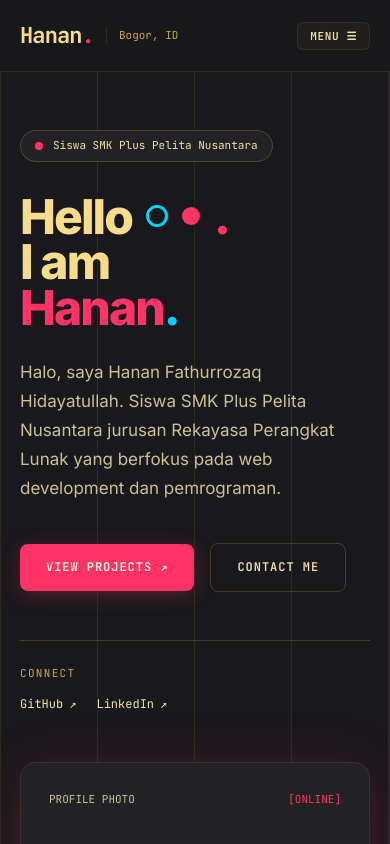
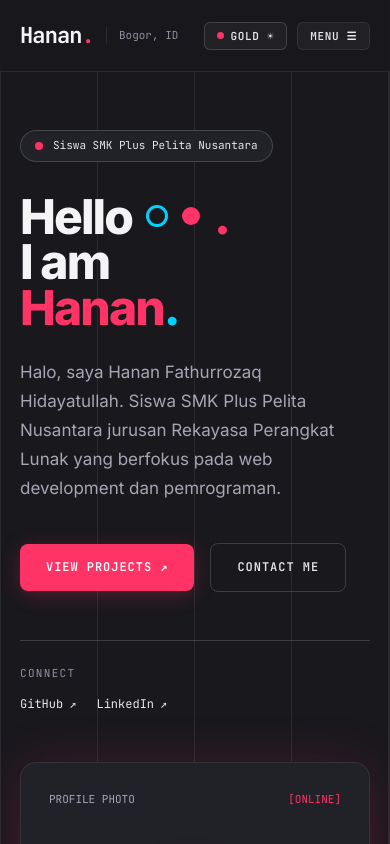
Before and after one commit to Hanan-FH/portofolio, a React (Vite) app: page / in a window 390 px wide. Shown: the top 844 px of the page. Built offline with nearby package versions, Linux system fonts and the light colour scheme.

Commit message:
feat(theme): implement dual-theme system (Lifted Obsidian Dark & Professional Warm Gold Light with obsidian ink text)

```diff
--- a/src/App.css
+++ b/src/App.css
@@ -62,7 +62,7 @@
 .marginal-left .line {
   width: 32px;
   height: 1px;
-  background-color: rgba(226, 176, 74, 0.3);
+  background-color: var(--line-marginal);
 }
 
 .marginal-right {
@@ -108,7 +108,7 @@
   right: 0;
   height: 72px;
   z-index: 50;
-  background-color: rgba(25, 24, 28, 0.88);
+  background-color: var(--bg-header);
   backdrop-filter: blur(12px);
   border-bottom: 1px solid var(--border-subtle);
   transition: all 0.3s ease;
@@ -183,9 +183,47 @@ body.scroll-locked {
   height: 100% !important;
 }
 
+
+.header-actions {
+  display: flex;
+  align-items: center;
+  gap: 10px;
+}
+
+.theme-toggle {
+  display: inline-flex;
+  align-items: center;
+  gap: 7px;
+  background: var(--bg-subtle-fill);
+  border: 1px solid var(--border-strong);
+  border-radius: 6px;
+  color: var(--text-primary);
+  padding: 6px 12px;
+  font-family: var(--font-mono);
+  font-size: 11px;
+  letter-spacing: 0.06em;
+  font-weight: 600;
+  text-transform: uppercase;
+  cursor: pointer;
+  transition: all 0.2s ease;
+}
+
+.theme-toggle:hover {
+  border-color: var(--accent);
+  color: var(--accent);
+}
+
+.theme-toggle-dot {
+  width: 7px;
+  height: 7px;
+  border-radius: 50%;
+  background-color: var(--accent);
+  display: inline-block;
+}
+
 .mobile-toggle {
   display: none;
-  background: rgba(226, 176, 74, 0.05);
+  background: var(--bg-subtle-fill);
   border: 1px solid var(--border-subtle);
   border-radius: 6px;
   color: var(--text-primary);
@@ -207,7 +245,45 @@ body.scroll-locked {
   .nav-menu {
     display: none;
   }
-  .mobile-toggle {
+
+.header-actions {
+  display: flex;
+  align-items: center;
+  gap: 10px;
+}
+
+.theme-toggle {
+  display: inline-flex;
+  align-items: center;
+  gap: 7px;
+  background: var(--bg-subtle-fill);
+  border: 1px solid var(--border-strong);
+  border-radius: 6px;
+  color: var(--text-primary);
+  padding: 6px 12px;
+  font-family: var(--font-mono);
+  font-size: 11px;
+  letter-spacing: 0.06em;
+  font-weight: 600;
+  text-transform: uppercase;
+  cursor: pointer;
+  transition: all 0.2s ease;
+}
+
+.theme-toggle:hover {
+  border-color: var(--accent);
+  color: var(--accent);
+}
+
+.theme-toggle-dot {
+  width: 7px;
+  height: 7px;
+  border-radius: 50%;
+  background-color: var(--accent);
+  display: inline-block;
+}
+
+.mobile-toggle {
     display: block;
   }
 }
@@ -230,7 +306,7 @@ body.scroll-locked {
   right: 0;
   bottom: 0;
   height: calc(100dvh - 72px);
-  background-color: rgba(25, 24, 28, 0.98);
+  background-color: var(--bg-drawer);
   backdrop-filter: blur(20px);
   -webkit-backdrop-filter: blur(20px);
   z-index: 45;
@@ -489,7 +565,7 @@ section {
   width: 22px;
   height: 22px;
   border-radius: 50%;
-  border: 3px solid #00d2ff;
+  border: 3px solid var(--accent-cyan);
   display: inline-block;
 }
 
@@ -564,7 +640,7 @@ section {
 
 .btn-secondary:hover {
   border-color: var(--accent);
-  background-color: rgba(226, 176, 74, 0.05);
+  background-color: var(--bg-subtle-fill);
   transform: translateY(-2px);
 }
 
@@ -613,7 +689,7 @@ section {
   background-color: var(--bg-surface);
   border: 1px solid var(--border-subtle);
   border-radius: 16px;
-  box-shadow: 0 0 50px var(--accent-glow), 0 20px 40px -15px rgba(255, 51, 102, 0.2);
+  box-shadow: var(--shadow-profile);
   padding: 28px;
   display: flex;
   flex-direction: column;
@@ -803,7 +879,7 @@ section {
 .expertise-card:hover {
   border-color: var(--border-hover);
   transform: translateY(-3px);
-  box-shadow: 0 10px 30px rgba(0, 0, 0, 0.3);
+  box-shadow: var(--shadow-card);
 }
 
 .expertise-num {
@@ -874,7 +950,7 @@ section {
 
 .skill-card:hover {
   border-color: var(--accent);
-  box-shadow: 0 8px 24px rgba(0, 0, 0, 0.4);
+  box-shadow: var(--shadow-card);
   transform: translateY(-4px);
 }
 
@@ -987,7 +1063,7 @@ section {
 
 .project-block:hover {
   border-color: var(--border-hover);
-  box-shadow: 0 10px 30px rgba(0, 0, 0, 0.3);
+  box-shadow: var(--shadow-card);
   transform: translateY(-2px);
 }
 
@@ -1002,8 +1078,8 @@ section {
   width: 64px;
   height: 64px;
   border-radius: 10px;
-  background-color: rgba(226, 176, 74, 0.05);
-  border: 1px solid rgba(226, 176, 74, 0.14);
+  background-color: var(--bg-subtle-fill);
+  border: 1px solid var(--border-strong);
   display: flex;
   align-items: center;
   justify-content: center;
@@ -1041,7 +1117,7 @@ section {
   position: absolute;
   bottom: 4px;
   left: 4px;
-  background: rgba(0, 0, 0, 0.8);
+  background: var(--bg-badge-overlay);
   backdrop-filter: blur(4px);
   padding: 1px 5px;
   border-radius: 4px;
@@ -1049,7 +1125,7 @@ section {
   font-size: 9px;
   font-weight: 700;
   color: var(--accent);
-  border: 1px solid rgba(226, 176, 74, 0.16);
+  border: 1px solid var(--border-strong);
 }
 
 .project-info {
@@ -1189,7 +1265,7 @@ section {
 
 .cert-card:hover {
   border-color: var(--border-hover);
-  box-shadow: 0 8px 24px rgba(0, 0, 0, 0.3);
+  box-shadow: var(--shadow-card);
   transform: translateY(-2px);
 }
 
@@ -1365,21 +1441,21 @@ section {
 }
 
 .alert-success {
-  background-color: rgba(16, 185, 129, 0.1);
-  border: 1px solid rgba(16, 185, 129, 0.3);
-  color: #34d399;
+  background-color: var(--alert-success-bg);
+  border: 1px solid var(--alert-success-border);
+  color: var(--alert-success-text);
 }
 
 .alert-error {
-  background-color: rgba(239, 68, 68, 0.1);
-  border: 1px solid rgba(239, 68, 68, 0.3);
-  color: #f87171;
+  background-color: var(--alert-error-bg);
+  border: 1px solid var(--alert-error-border);
+  color: var(--alert-error-text);
 }
 
 .alert-warning {
-  background-color: rgba(245, 158, 11, 0.1);
-  border: 1px solid rgba(245, 158, 11, 0.3);
-  color: #fbbf24;
+  background-color: var(--alert-warning-bg);
+  border: 1px solid var(--alert-warning-border);
+  color: var(--alert-warning-text);
 }
 
 /* ==============================================================================
@@ -1417,7 +1493,7 @@ footer {
 .modal-overlay {
   position: fixed;
   inset: 0;
-  background-color: rgba(0, 0, 0, 0.85);
+  background-color: var(--bg-modal-overlay);
   backdrop-filter: blur(8px);
   z-index: 100;
   display: flex;
--- a/src/App.tsx
+++ b/src/App.tsx
@@ -6,6 +6,29 @@ const CURRENT_YEAR = new Date().getFullYear();
 
 export function App() {
   const { personal, social, about, skills, education, projects, certificates, contact } = portfolioData;
+
+  const [theme, setTheme] = useState<'dark' | 'light'>(() => {
+    if (typeof window !== 'undefined') {
+      const saved = window.localStorage.getItem('portfolio-theme');
+      if (saved === 'light' || saved === 'dark') {
+        return saved;
+      }
+    }
+    return 'dark';
+  });
+
+  useEffect(() => {
+    document.documentElement.setAttribute('data-theme', theme);
+    try {
+      window.localStorage.setItem('portfolio-theme', theme);
+    } catch {
+      // Ignore storage write errors in restricted browsing modes
+    }
+  }, [theme]);
+
+  const toggleTheme = () => {
+    setTheme((prev) => (prev === 'dark' ? 'light' : 'dark'));
+  };
 
   const [isMobileMenuOpen, setIsMobileMenuOpen] = useState(false);
   const [selectedProject, setSelectedProject] = useState<Project | null>(null);
@@ -167,6 +190,18 @@ export function App() {
             <a href="#contact" className="nav-link">Contact</a>
           </nav>
 
+          <div className="header-actions">
+            <button
+              type="button"
+              className="theme-toggle"
+              onClick={toggleTheme}
+              aria-label={theme === 'dark' ? 'Switch to Professional Gold (Light) theme' : 'Switch to Lifted Obsidian (Dark) theme'}
+              title={theme === 'dark' ? 'Switch to Gold Theme' : 'Switch to Dark Theme'}
+            >
+              <span className="theme-toggle-dot" aria-hidden="true" />
+              <span>{theme === 'dark' ? 'GOLD ☀' : 'DARK ☾'}</span>
+            </button>
+
             <button
               type="button"
               className="mobile-toggle"
@@ -176,6 +211,7 @@ export function App() {
             >
               {isMobileMenuOpen ? 'CLOSE ✕' : 'MENU ☰'}
             </button>
+          </div>
         </div>
 
         {/* Minimalist Developer Mobile Drawer */}
@@ -266,7 +302,7 @@ export function App() {
               </div>
               <div>I am</div>
               <div className="text-accent">
-                Hanan<span style={{ color: '#00d2ff' }}>.</span>
+                Hanan<span style={{ color: 'var(--accent-cyan)' }}>.</span>
               </div>
             </div>
 
--- a/src/index.css
+++ b/src/index.css
@@ -1,51 +1,145 @@
-:root {
+/* ==============================================================================
+   DUAL-THEME DESIGN TOKENS — Editorial Portfolio System
+   1. Dark Theme ("Lifted Obsidian"): Softened dark charcoal canvas with crisp
+      light typography.
+   2. Light Theme ("Professional Warm Gold"): Multi-layered editorial gold/yellow
+      canvas with deep obsidian/charcoal ink typography.
+   ============================================================================== */
+
+:root,
+[data-theme="dark"] {
   /* ---------------------------------------------------------------------------
-     SURFACES — warm charcoal (lifted from pure black for a softer canvas)
+     DARK THEME SURFACES — Lifted Obsidian (lighter than pure black, still dark)
      --------------------------------------------------------------------------- */
-  --bg-primary: #19181c;
-  --bg-surface: #222126;
-  --bg-elevated: #1d1c20;
-  --bg-footer: #141316;
-  --bg-card: rgba(226, 176, 74, 0.03);
+  --bg-primary: #18181d;
+  --bg-surface: #212128;
+  --bg-elevated: #1c1c23;
+  --bg-footer: #141419;
+  --bg-header: rgba(24, 24, 29, 0.88);
+  --bg-drawer: rgba(24, 24, 29, 0.98);
+  --bg-card: rgba(255, 255, 255, 0.025);
+  --bg-subtle-fill: rgba(255, 255, 255, 0.04);
+  --bg-badge-overlay: rgba(20, 20, 25, 0.84);
+  --bg-modal-overlay: rgba(10, 10, 14, 0.82);
 
   /* ---------------------------------------------------------------------------
-     GOLD SCALE — professional layered yellow palette
+     DARK THEME BORDERS & LINES
      --------------------------------------------------------------------------- */
-  --gold-50: #fff8e1;
-  --gold-100: #fcecc0;
-  --gold-200: #f8dc8c;
-  --gold-300: #f0c965;
-  --gold-400: #e2b04a;
-  --gold-500: #c8942f;
-  --gold-600: #9a7022;
+  --border-subtle: rgba(255, 255, 255, 0.08);
+  --border-strong: rgba(255, 255, 255, 0.16);
+  --border-hover: rgba(255, 51, 102, 0.45);
+  --line-marginal: rgba(255, 255, 255, 0.22);
 
   /* ---------------------------------------------------------------------------
-     LINES & BORDERS — gold-tinted hairlines
+     DARK THEME TYPOGRAPHY — Crisp neutral scale (WCAG 2.2 AA verified)
      --------------------------------------------------------------------------- */
-  --border-subtle: rgba(226, 176, 74, 0.11);
-  --border-strong: rgba(226, 176, 74, 0.24);
-  --border-hover: rgba(255, 51, 102, 0.4);
+  --text-heading: #f4f4f6;   /* 16.1:1 on bg-primary | 14.6:1 on bg-surface */
+  --text-primary: #e6e6eb;   /* 14.2:1 on bg-primary | 12.9:1 on bg-surface */
+  --text-secondary: #a6a6b4; /* 7.4:1  on bg-primary | 6.7:1  on bg-surface */
+  --text-label: #9090a0;     /* 5.6:1  on bg-primary | 5.1:1  on bg-surface */
+  --text-muted: #8b8b9b;     /* 5.3:1  on bg-primary | 4.8:1  on bg-surface */
+  --text-faint: #626272;     /* Decorative / aria-hidden only               */
+  --text-on-accent: #ffffff;
 
   /* ---------------------------------------------------------------------------
-     TEXT HIERARCHY — contrast ratios measured against --bg-primary
-     --------------------------------------------------------------------------- */
-  --text-heading: var(--gold-200); /* 13.1:1  headings, display, names       */
-  --text-primary: #f4e2a8;         /* 13.7:1  body copy, values, links        */
-  --text-secondary: #cdbf96;       /* 9.7:1   paragraphs, descriptions        */
-  --text-label: #caa65a;           /* 7.7:1   mono labels, eyebrows           */
-  --text-muted: #a69b7a;           /* 6.4:1   dates, meta, footer             */
-  --text-faint: #857c62;           /* 4.3:1   decorative / aria-hidden only   */
-  --text-on-accent: var(--gold-50);
-
-  /* ---------------------------------------------------------------------------
-     ACCENT — crimson (unchanged)
+     DARK THEME ACCENTS & ELEVATION
      --------------------------------------------------------------------------- */
   --accent: #ff3366;
-  --accent-glow: rgba(255, 51, 102, 0.15);
   --accent-hover: #e02456;
+  --accent-glow: rgba(255, 51, 102, 0.16);
+  --accent-cyan: #00d2ff;
+  --focus-ring: #ff3366;
+  --selection-bg: #ff3366;
+  --selection-text: #ffffff;
+  --scrollbar-thumb: rgba(255, 255, 255, 0.16);
+
+  --shadow-card: 0 10px 30px rgba(0, 0, 0, 0.32);
+  --shadow-profile: 0 0 50px var(--accent-glow), 0 20px 40px -15px rgba(255, 51, 102, 0.2);
+
+  /* Alert banners */
+  --alert-success-bg: rgba(16, 185, 129, 0.1);
+  --alert-success-border: rgba(16, 185, 129, 0.3);
+  --alert-success-text: #34d399;
+  --alert-error-bg: rgba(239, 68, 68, 0.1);
+  --alert-error-border: rgba(239, 68, 68, 0.3);
+  --alert-error-text: #f87171;
+  --alert-warning-bg: rgba(245, 158, 11, 0.1);
+  --alert-warning-border: rgba(245, 158, 11, 0.3);
+  --alert-warning-text: #fbbf24;
 
   --font-sans: 'Inter', system-ui, -apple-system, BlinkMacSystemFont, 'Segoe UI', Roboto, sans-serif;
   --font-mono: 'JetBrains Mono', SFMono-Regular, Menlo, Monaco, Consolas, monospace;
+}
+
+/* ==============================================================================
+   LIGHT THEME — "Professional Warm Gold" (Replacing white with layered yellow
+   surfaces and deep obsidian-black professional typography)
+   ============================================================================== */
+[data-theme="light"] {
+  /* ---------------------------------------------------------------------------
+     PROFESSIONAL GOLD / YELLOW SURFACES SCALE
+     --------------------------------------------------------------------------- */
+  --gold-canvas-50: #fdf7e2;  /* Elevated card / surface ivory-gold          */
+  --gold-canvas-100: #f6ecc9; /* Primary page canvas warm champagne gold     */
+  --gold-canvas-200: #efe2b4; /* Recessed input / well / footer warm ochre   */
+  --gold-canvas-300: #e5d396; /* Active / hover tint                         */
+  --gold-canvas-400: #d4bc6a; /* Strong border / structural gold accent      */
+
+  --bg-primary: var(--gold-canvas-100);
+  --bg-surface: var(--gold-canvas-50);
+  --bg-elevated: var(--gold-canvas-200);
+  --bg-footer: #eadba6;
+  --bg-header: rgba(246, 236, 201, 0.88);
+  --bg-drawer: rgba(246, 236, 201, 0.98);
+  --bg-card: rgba(28, 25, 18, 0.035);
+  --bg-subtle-fill: rgba(28, 25, 18, 0.055);
+  --bg-badge-overlay: rgba(22, 21, 18, 0.86);
+  --bg-modal-overlay: rgba(22, 21, 18, 0.72);
+
+  /* ---------------------------------------------------------------------------
+     WARM INK BORDERS & STRUCTURAL HAIRLINES
+     --------------------------------------------------------------------------- */
+  --border-subtle: rgba(28, 25, 18, 0.12);
+  --border-strong: rgba(28, 25, 18, 0.24);
+  --border-hover: rgba(201, 24, 74, 0.45);
+  --line-marginal: rgba(28, 25, 18, 0.28);
+
+  /* ---------------------------------------------------------------------------
+     PROFESSIONAL BLACK / OBSIDIAN INK TYPOGRAPHY (WCAG 2.2 AA verified)
+     --------------------------------------------------------------------------- */
+  --text-heading: #161512;   /* 15.4:1 on bg-primary | 17.0:1 on bg-surface */
+  --text-primary: #1f1d18;   /* 14.2:1 on bg-primary | 15.7:1 on bg-surface */
+  --text-secondary: #474134; /* 8.6:1  on bg-primary | 9.4:1  on bg-surface */
+  --text-label: #5e5338;     /* 6.4:1  on bg-primary | 7.1:1  on bg-surface */
+  --text-muted: #665d47;     /* 5.5:1  on bg-primary | 6.1:1  on bg-surface */
+  --text-faint: #8a7f64;     /* Decorative / aria-hidden only               */
+  --text-on-accent: #fffdf7;
+
+  /* ---------------------------------------------------------------------------
+     LIGHT THEME ACCENTS & ELEVATION
+     --------------------------------------------------------------------------- */
+  --accent: #c9184a;         /* Deep editorial crimson (4.8:1 on gold bg)   */
+  --accent-hover: #a4133c;
+  --accent-glow: rgba(201, 24, 74, 0.12);
+  --accent-cyan: #007799;
+  --focus-ring: #161512;
+  --selection-bg: #161512;
+  --selection-text: #fdf7e2;
+  --scrollbar-thumb: rgba(28, 25, 18, 0.24);
+
+  --shadow-card: 0 10px 28px rgba(28, 25, 18, 0.09);
+  --shadow-profile: 0 18px 40px -12px rgba(28, 25, 18, 0.14), 0 0 0 1px rgba(28, 25, 18, 0.06);
+
+  /* Alert banners tuned for warm gold surfaces */
+  --alert-success-bg: rgba(6, 95, 70, 0.1);
+  --alert-success-border: rgba(6, 95, 70, 0.35);
+  --alert-success-text: #065f46;
+  --alert-error-bg: rgba(185, 28, 28, 0.1);
+  --alert-error-border: rgba(185, 28, 28, 0.35);
+  --alert-error-text: #991b1b;
+  --alert-warning-bg: rgba(146, 64, 14, 0.12);
+  --alert-warning-border: rgba(146, 64, 14, 0.38);
+  --alert-warning-text: #78350f;
 }
 
 * {
@@ -67,6 +161,7 @@ body {
   -moz-osx-font-smoothing: grayscale;
   line-height: 1.6;
   overflow-x: hidden;
+  transition: background-color 0.25s ease, color 0.25s ease;
 }
 
 h1,
@@ -77,17 +172,17 @@ h4 {
 }
 
 ::selection {
-  background-color: var(--gold-300);
-  color: var(--bg-primary);
+  background-color: var(--selection-bg);
+  color: var(--selection-text);
 }
 
-/* Gold focus ring for keyboard navigation */
+/* Accessible focus ring for keyboard navigation */
 :focus-visible {
-  outline: 2px solid var(--gold-300);
+  outline: 2px solid var(--focus-ring);
   outline-offset: 2px;
 }
 
-/* Minimal dark scrollbar */
+/* Minimal themed scrollbar */
 ::-webkit-scrollbar {
   width: 7px;
   height: 7px;
@@ -96,7 +191,7 @@ h4 {
   background: var(--bg-primary);
 }
 ::-webkit-scrollbar-thumb {
-  background: rgba(226, 176, 74, 0.22);
+  background: var(--scrollbar-thumb);
   border-radius: 4px;
 }
 ::-webkit-scrollbar-thumb:hover {
```
Also changed, not shown: index.html (+10 -0 lines), public/site.webmanifest, 1 other file (tests, documents, lock files or other folders). Lines whose indentation alone changed are shown as unchanged.
